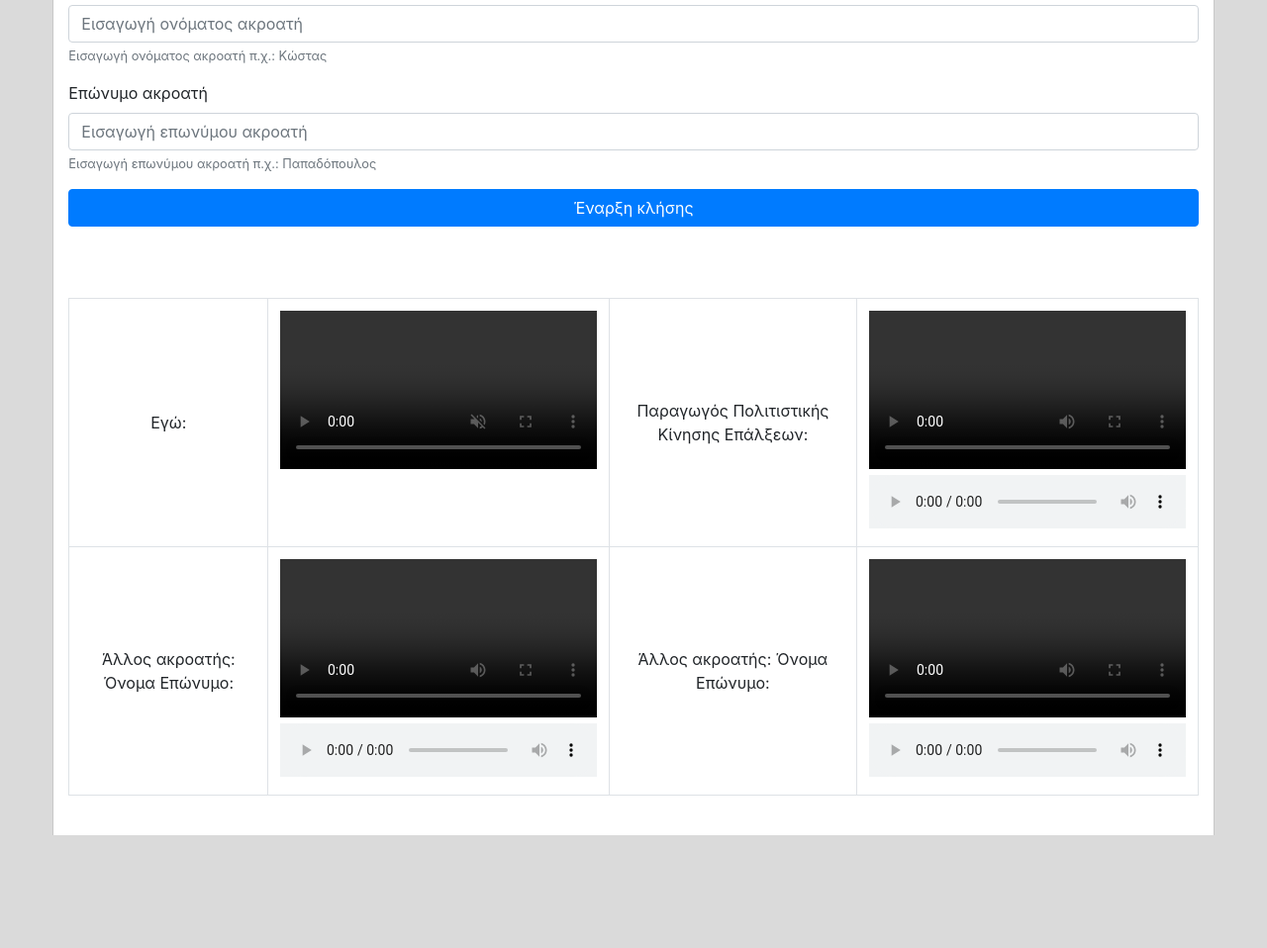
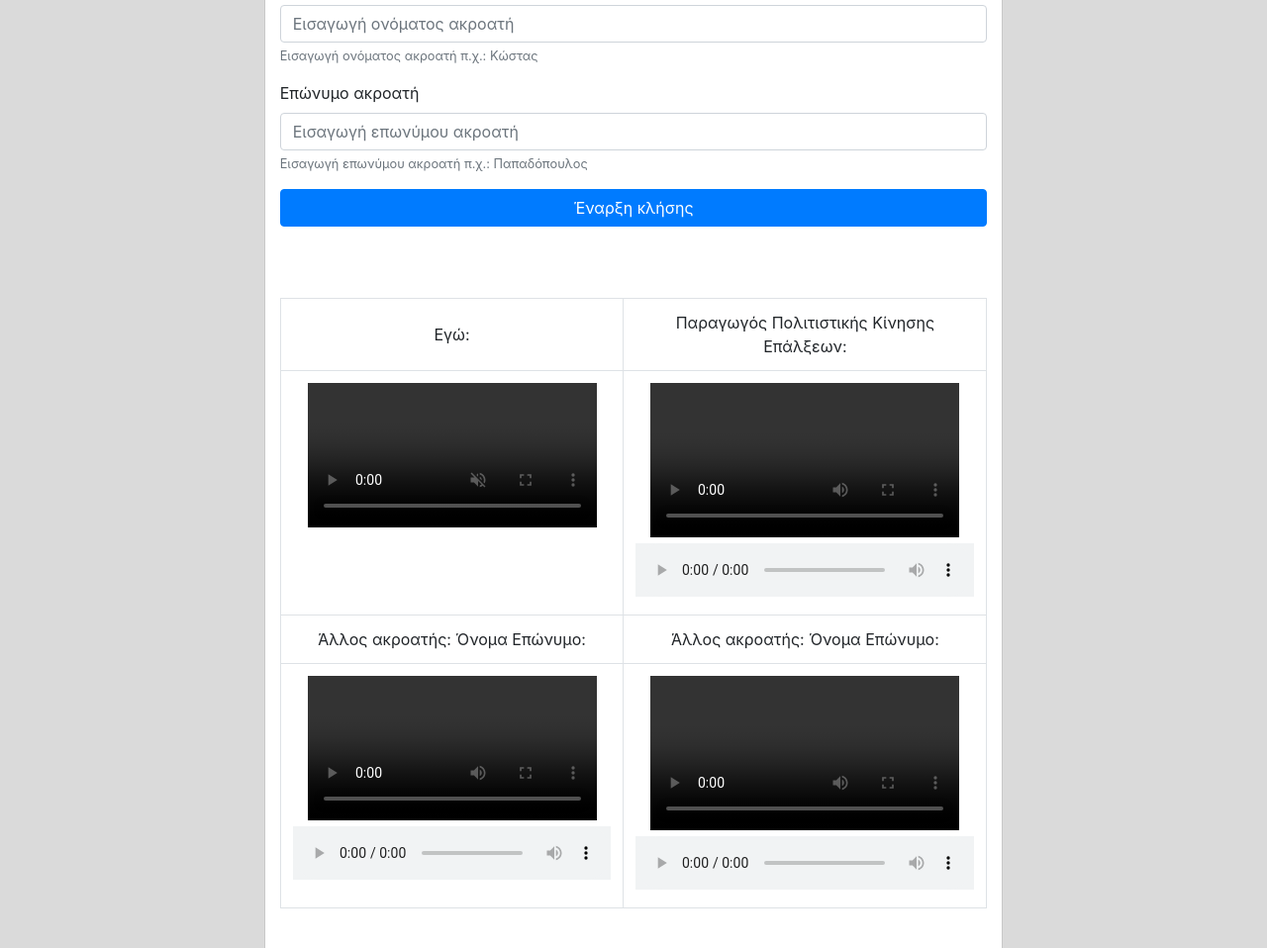
Before and after one commit to el07694/aiortc-demo-for-epalxeis, a plain HTML site: page index.html in a window 1280 px wide. Shown: the part 69-1027 px from the top of the page at 99% size. Before the commit the page ends 913 px from the top, so only its background shows below. Drawn offline with nearby package versions, Linux system fonts and the light colour scheme.

Commit message:
Add files via upload

```diff
--- a/index.html
+++ b/index.html
@@ -31,7 +31,7 @@
 
 	</head>
 	<body>
-		<div class="container col-md-11">
+		<div class="container col-md-7">
 		<h3>Διαδικτυακές κλήσεις video</h3>
 
 		<form class="<!--d-none-->">
@@ -53,18 +53,19 @@
 		  <tbody>
 			<tr>
 			  <td class="align-middle text-center">Εγώ:</td>
-			  <td><video id="client-video-1" width="320" controls="true" autoplay="true" muted></video></td>
-
 			  <td class="align-middle text-center">Παραγωγός Πολιτιστικής Κίνησης Επάλξεων:</td>
-			  <td><video id="server-video" width="320" controls="true" autoplay="true"></video><audio style="width:100%;background:rgb(241,243,244)" id="server-audio" autoplay="true" controls="true"></audio></td>
-
 			</tr>
 			<tr>
-			  <td class="align-middle text-center" id="listener-2">Άλλος ακροατής: Όνομα Επώνυμο:</td>
-			  <td><video id="client-video-2" width="320" controls="true" autoplay="true"></video><audio style="width:100%;background:rgb(241,243,244)" id="client-audio-2" autoplay="true" controls="true"></audio></td>
-
-			  <td class="align-middle text-center" id="listener-3">Άλλος ακροατής: Όνομα Επώνυμο:</td>
-			  <td><video id="client-video-3" width="320" controls="true" autoplay="true"></video><audio style="width:100%;background:rgb(241,243,244)" id="client-audio-3" autoplay="true" controls="true"></audio></td>
+				<td><video id="client-video-1" class="col-md-12" controls="true" autoplay="true" muted></video</td>
+				<td><video id="server-video" class="col-md-12" controls="true" autoplay="true"></video><audio style="width:100%;background:rgb(241,243,244)" id="server-audio" autoplay="true" controls="true"></audio></td>
+			</tr>
+			<tr>
+				<td class="align-middle text-center" id="listener-2">Άλλος ακροατής: Όνομα Επώνυμο:</td>
+				<td class="align-middle text-center" id="listener-3">Άλλος ακροατής: Όνομα Επώνυμο:</td>
+			</tr>
+			<tr>
+				<td><video id="client-video-2" class="col-md-12" controls="true" autoplay="true"></video><audio style="width:100%;background:rgb(241,243,244)" id="client-audio-2" autoplay="true" controls="true"></audio></td>
+				<td><video id="client-video-3" class="col-md-12" controls="true" autoplay="true"></video><audio style="width:100%;background:rgb(241,243,244)" id="client-audio-3" autoplay="true" controls="true"></audio></td>
 			</tr>
 		  </tbody>
 		</table>
```
Also changed, not shown: 1 other file.
